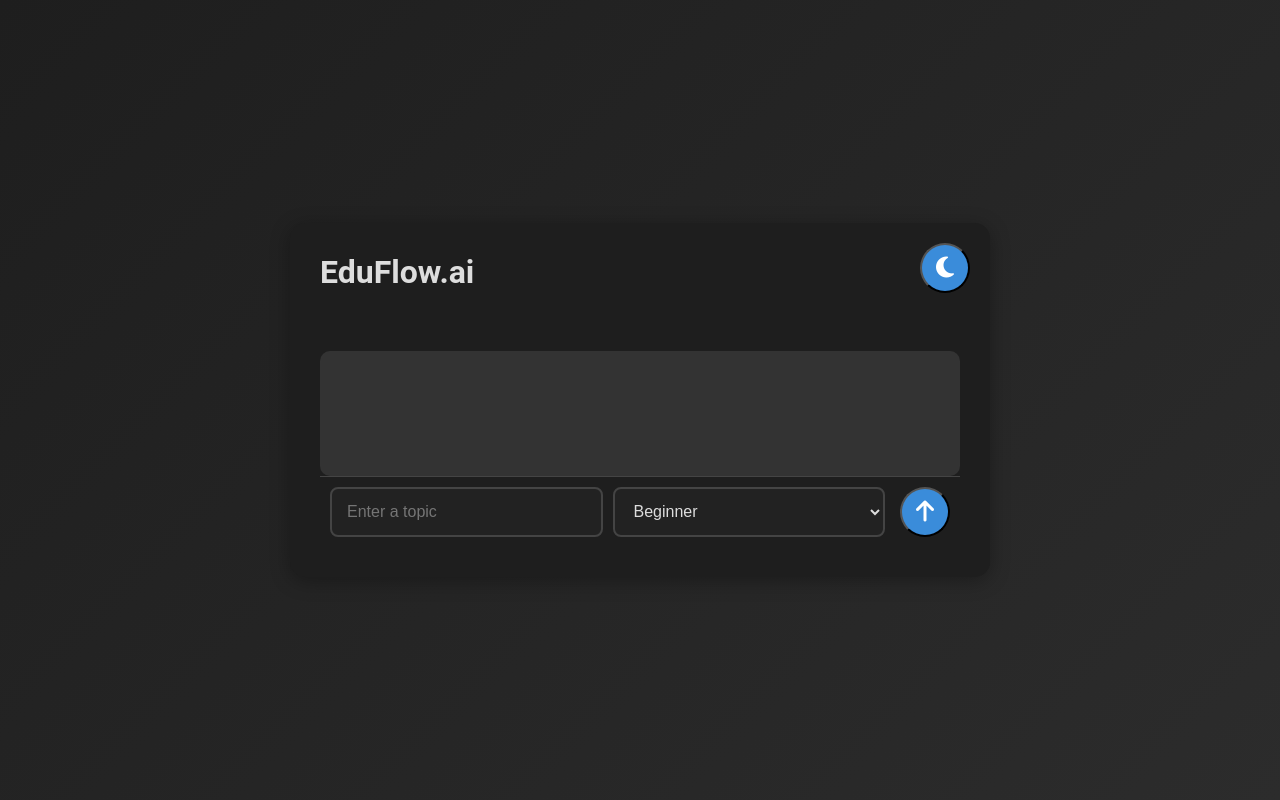
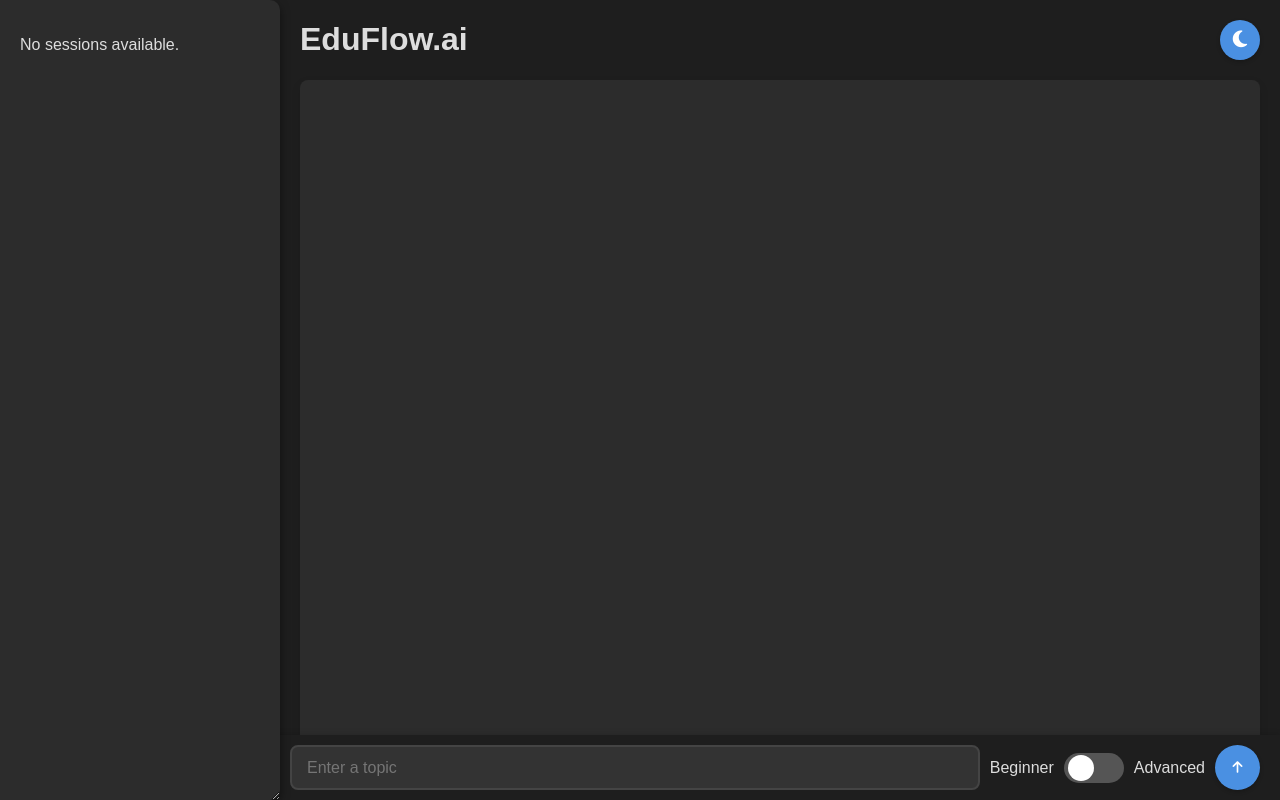
Before and after one commit to KRI5HNA-04/gemini, a Flask app: page / in a window 1280 px wide. Run offline with Flask 3, Linux system fonts and the light colour scheme; some libraries are stand-ins or nearby versions.

Commit message:
Updated app

```diff
--- a/static/app.js
+++ b/static/app.js
@@ -1,40 +1,36 @@
 document.addEventListener("DOMContentLoaded", function () {
+  // Load sessions from local storage on page load
+  loadSessions();
+
   document
     .getElementById("generateBtn")
     .addEventListener("click", generateContent);
   document.getElementById("themeToggle").addEventListener("click", toggleTheme);
+  document
+    .getElementById("deleteAllBtnInPanel")
+    .addEventListener("click", deleteAllSessions);
 
-  // Set the theme to dark mode by default
+  // Set the theme to dark mode by default if no theme is set
   if (!document.body.hasAttribute("data-theme")) {
     document.body.setAttribute("data-theme", "dark");
   }
 });
 
-let stopTyping = false; // Control flag for stopping the typing effect
-
 function generateContent() {
   const topic = document.getElementById("topic").value;
-  const level = document.getElementById("level").value;
+  const levelSlider = document.getElementById("levelSlider");
+  const level = levelSlider.checked ? "advanced" : "beginner"; // Adjusted logic for checkbox
   const resultDiv = document.getElementById("result");
   const actionBtn = document.getElementById("generateBtn");
-  const loadingIndicator = document.getElementById("loading");
 
   if (topic.trim() === "") {
     alert("Please enter a topic.");
     return;
   }
 
-  //   // Show the loading indicator
-  //   loadingIndicator.style.display = "flex";
-  //   resultDiv.innerHTML = ""; // Clear previous results
-
-  // Show the stop button and change the action button icon
-  actionBtn.innerHTML = `<span id="buttonIcon" class="icon">&#9632;</span>`; // Square button icon
-
-  // Reset the stopTyping flag in case it was set previously
+  actionBtn.innerHTML = `<span id="buttonIcon" class="icon">&#9632;</span>`; // Stop icon
   stopTyping = false;
 
-  // Make a POST request to the Flask server
   fetch("/generate", {
     method: "POST",
     headers: {
@@ -50,20 +46,19 @@
       if (data.error) {
         resultDiv.innerHTML = `<strong>Error:</strong> ${data.error}`;
       } else {
-        // Process response text
         let formattedResponse = data.response
-          .replace(/\*\*(.*?)\*\*/g, "<strong>$1</strong>") // Bold text
-          .replace(/\*/g, "") // Remove any remaining stars
-          .replace(/##\s*(.*?)(\n|$)/g, "<h2>$1</h2>") // Replace ## with <h2>
-          .replace(/###\s*(.*?)(\n|$)/g, "<h3>$1</h3>") // Replace ### with <h3>
-          .replace(/\n/g, "<br>") // Convert newlines to <br>
+          .replace(/\*\*(.*?)\*\*/g, "<strong>$1</strong>")
+          .replace(/\*/g, "")
+          .replace(/##\s*(.*?)(\n|$)/g, "<h2>$1</h2>")
+          .replace(/###\s*(.*?)(\n|$)/g, "<h3>$1</h3>")
+          .replace(/\n/g, "<br>")
           .trim();
 
-        // Clear previous content and loading spinner
         resultDiv.innerHTML = "";
+        typeContentWithHTML(resultDiv, formattedResponse);
 
-        // Call the function to type out the content with HTML interpretation
-        typeContentWithHTML(resultDiv, formattedResponse);
+        // Auto-generate and save session
+        saveSession(topic, formattedResponse);
       }
     })
     .catch((error) => {
@@ -71,36 +66,21 @@
       console.error("Error:", error);
     })
     .finally(() => {
-      // Hide the loading indicator
-      loadingIndicator.style.display = "none";
-
-      // Reset the action button icon to up arrow
-      if (!stopTyping) {
-        actionBtn.innerHTML = `<span id="buttonIcon" class="icon"><i class="fa-solid fa-arrow-up"></i></span>`; // Up Arrow
-      }
+      actionBtn.innerHTML = `<span id="buttonIcon" class="icon"><i class="fa-solid fa-arrow-up"></i></span>`; // Up Arrow
     });
 }
 
-// Function to stop the content generation
-function stopContentGeneration() {
-  stopTyping = true; // Set the flag to stop typing
-  document.getElementById(
-    "generateBtn"
-  ).innerHTML = `<span id="buttonIcon" class="icon"><i class="fa-solid fa-arrow-up"></i></span>`; // Up Arrow
-}
-
-// Function to generate letter-by-letter typing effect and interpret HTML
+// Function to simulate typing effect
 function typeContentWithHTML(element, content) {
-  let tempDiv = document.createElement("div"); // Create a temporary div to hold the HTML
-  tempDiv.innerHTML = content; // Inject the formatted content as HTML
-  let chars = Array.from(tempDiv.childNodes); // Convert child nodes to an array for processing
+  let tempDiv = document.createElement("div");
+  tempDiv.innerHTML = content;
+  let chars = Array.from(tempDiv.childNodes);
 
   let index = 0;
-  const speed = 50; // Typing speed in milliseconds
+  const speed = 50;
 
   function typeLetter() {
     if (index < chars.length && !stopTyping) {
-      // Append the next character or HTML element to the resultDiv
       element.appendChild(chars[index]);
       index++;
       setTimeout(typeLetter, speed);
@@ -111,14 +91,95 @@
     }
   }
 
-  // Clear previous content and start typing out the new content
   element.innerHTML = "";
   typeLetter();
 }
 
-// Function to toggle between light and dark themes
+// Save session to localStorage
+function saveSession(topic, content) {
+  const sessionData = {
+    topic: topic,
+    content: content,
+    timestamp: new Date().toLocaleString(),
+  };
+
+  let sessions = JSON.parse(localStorage.getItem("sessions")) || [];
+  sessions.push(sessionData);
+  localStorage.setItem("sessions", JSON.stringify(sessions));
+
+  // Update session panel
+  loadSessions();
+}
+
+// Load sessions from localStorage and display in the session panel
+function loadSessions() {
+  const sessionsPanel = document.getElementById("sessionsPanel");
+  const sessions = JSON.parse(localStorage.getItem("sessions")) || [];
+
+  sessionsPanel.innerHTML = ""; // Clear existing sessions
+
+  if (sessions.length === 0) {
+    sessionsPanel.innerHTML = `<p>No sessions available.</p>`;
+    return;
+  }
+
+  sessions.forEach((session, index) => {
+    const sessionElement = document.createElement("div");
+    sessionElement.classList.add("session");
+    sessionElement.innerHTML = `
+      <strong>Topic:</strong> ${session.topic}<br>
+      <strong>Date:</strong> ${session.timestamp}<br>
+      <button class="loadSessionBtn" data-index="${index}">Load</button>
+      <button class="deleteSessionBtn" data-index="${index}">Delete</button>
+    `;
+    sessionsPanel.appendChild(sessionElement);
+  });
+
+  // Add event listeners for load and delete buttons
+  document
+    .querySelectorAll(".loadSessionBtn")
+    .forEach((btn) => btn.addEventListener("click", loadSession));
+  document
+    .querySelectorAll(".deleteSessionBtn")
+    .forEach((btn) => btn.addEventListener("click", deleteSession));
+}
+
+// Load a session from localStorage
+function loadSession(event) {
+  const index = event.target.getAttribute("data-index");
+  const sessions = JSON.parse(localStorage.getItem("sessions")) || [];
+  const session = sessions[index];
+
+  if (session) {
+    document.getElementById("topic").value = session.topic;
+    document.getElementById("result").innerHTML = session.content;
+  }
+}
+
+// Delete a single session from localStorage
+function deleteSession(event) {
+  const index = event.target.getAttribute("data-index");
+  let sessions = JSON.parse(localStorage.getItem("sessions")) || [];
+
+  sessions.splice(index, 1);
+  localStorage.setItem("sessions", JSON.stringify(sessions));
+
+  // Reload sessions
+  loadSessions();
+}
+
+// Delete all sessions from localStorage
+function deleteAllSessions() {
+  if (confirm("Are you sure you want to delete all sessions?")) {
+    localStorage.removeItem("sessions");
+    loadSessions();
+  }
+}
+
+// Toggle theme between dark and light mode
 function toggleTheme() {
   const currentTheme = document.body.getAttribute("data-theme");
   const newTheme = currentTheme === "dark" ? "light" : "dark";
   document.body.setAttribute("data-theme", newTheme);
+  console.log(`Theme changed to: ${newTheme}`); // Debugging output
 }
--- a/static/style.css
+++ b/static/style.css
@@ -1,138 +1,303 @@
 /* General Styles */
-.loading {
-    display: none; /* Hidden by default */
-    text-align: center;
-    color: #4a90e2; /* Loading text color */
-    font-size: 1.2rem;
+body {
+    font-family: Arial, sans-serif;
+    margin: 0;
+    padding: 0;
+    background-color: #f0f0f0;
+    color: #333;
+    transition: background-color 0.3s, color 0.3s;
 }
 
-.loading p {
-    margin-top: 10px;
-}
-
-/* Spinner Styles */
-.spinner {
-    border: 8px solid rgba(0, 0, 0, 0.1); /* Light grey */
-    border-left: 8px solid #4a90e2; /* Blue color */
-    border-radius: 50%;
-    width: 50px;
-    height: 50px;
-    animation: spin 1s linear infinite;
-    margin: 0 auto; /* Center the spinner */
-}
-
-@keyframes spin {
-    0% { transform: rotate(0deg); }
-    100% { transform: rotate(360deg); }
-}
-
-/* Dark Theme Adjustments */
-body[data-theme="dark"] .loading {
+[data-theme="dark"] {
+    background-color: #1e1e1e;
     color: #ddd;
 }
 
-body[data-theme="dark"] .spinner {
-    border-left: 8px solid #3a8cda; /* Darker blue color */
+/* .sessions-panel {
+    display: none;
+} */
+
+.container {
+    max-width: 800px;
+    margin: 0 auto;
+    padding: 20px;
 }
 
-/* General Styles */
-* {
-    margin: 0;
-    padding: 0;
-    box-sizing: border-box;
+/* Header */
+header {
+    text-align: center;
+    margin-bottom: 20px;
 }
 
-body {
-    font-family: 'Roboto', sans-serif;
-    background: linear-gradient(135deg, #f3f4f7, #eaeef2);
-    color: #333;
-    height: 100vh;
-    display: flex;
-    justify-content: center;
-    align-items: center;
-    transition: background-color 0.3s, color 0.3s;
+header h1 {
+    font-size: 2.5rem;
+    color: #4a90e2;
 }
 
-body[data-theme="dark"] {
-    background: linear-gradient(135deg, #1e1e1e, #2c2c2c);
+[data-theme="dark"] header h1 {
+    color: #4a90e2;
+}
+
+/* Form Styles */
+form {
+    display: flex;
+    flex-direction: column;
+    gap: 10px;
+    margin-bottom: 20px;
+}
+
+form input,
+form textarea {
+    padding: 10px;
+    border-radius: 5px;
+    border: 1px solid #ccc;
+    font-size: 1rem;
+}
+
+form input:focus,
+form textarea:focus {
+    border-color: #4a90e2;
+    outline: none;
+}
+
+form button {
+    padding: 10px 20px;
+    background-color: #4a90e2;
+    color: white;
+    border: none;
+    border-radius: 5px;
+    cursor: pointer;
+    font-size: 1rem;
+    transition: background-color 0.3s;
+}
+
+form button:hover {
+    background-color: #357abf;
+}
+
+/* Result Section */
+/* #result {
+    margin-top: 20px;
+    padding: 20px;
+    background-color: #ffffff;
+    border-radius: 8px;
+    box-shadow: 0 2px 8px rgba(0, 0, 0, 0.1);
+    line-height: 1.6;
+    margin-left: 300px;
+}
+
+[data-theme="dark"] #result {
+    background-color: #2c2c2c;
+    box-shadow: 0 2px 8px rgba(0, 0, 0, 0.5);
+} */
+
+/* Sessions Panel */
+.sessions-panel {
+    position: fixed;
+    top: 0;
+    left: 0;
+    bottom: 0;
+    background-color: #ffffff;
+    box-shadow: 0 4px 10px rgba(0, 0, 0, 0.1);
+    padding: 20px;
+    overflow-y: auto;
+    z-index: 10;
+    transition: width 0.3s;
+    resize: horizontal;
+    min-width: 240px;
+    max-width: 400px;
+    border-radius: 0 10px 10px 0;
+    scrollbar-width: none;
+}
+
+[data-theme="dark"] .sessions-panel {
+    background-color: #2c2c2c;
+    box-shadow: 0 4px 10px rgba(0, 0, 0, 0.5);
+}
+
+.sessions-panel h2 {
+    font-size: 1.8rem;
+    margin-bottom: 20px;
+    color: #4a90e2;
+    text-align: center;
+}
+
+.sessions-list {
+    display: flex;
+    flex-direction: column;
+    gap: 15px;
+    margin-bottom: 20px;
+    column-gap: 50px;
+}
+
+.session {
+    display: flex;
+    flex-direction: column;
+    padding: 10px;
+    border-radius: 8px;
+    background-color: #f7f7f7;
+    box-shadow: 0 2px 8px rgba(0, 0, 0, 0.1);
+    transition: transform 0.2s;
+    margin-bottom: 15px;
+}
+
+[data-theme="dark"] .session {
+    background-color: #444;
+    box-shadow: 0 2px 8px rgba(0, 0, 0, 0.3);
+}
+
+.session:hover {
+    transform: scale(1.02);
+}
+
+.session strong {
+    color: #333;
+}
+
+[data-theme="dark"] .session strong {
     color: #ddd;
 }
 
-.container {
-    width: 100%;
-    max-width: 700px;
-    padding: 30px;
-    background-color: white;
-    border-radius: 15px;
-    box-shadow: 0 4px 20px rgba(0, 0, 0, 0.1);
-    text-align: left;
-    position: relative;
-    display: flex;
-    flex-direction: column;
-    height: auto;
+.session button {
+    align-self: flex-start;
+    /* display: flex; */
+    justify-content: space-between;
+    margin-top: 10px;
+    padding: 5px 10px;
+    border-radius: 5px;
+    border: none;
+    cursor: pointer;
+    font-size: 0.9rem;
+    transition: background-color 0.3s;
 }
 
-[data-theme="dark"] .container {
-    background-color: #1e1e1e;
-    box-shadow: 0 4px 20px rgba(0, 0, 0, 0.3);
-}
-
-.site-title {
-    font-size: 2.2rem;
-    color: #4a90e2;
-    margin-bottom: 20px;
-}
-
-body[data-theme="dark"] .site-title {
+.session .loadSessionBtn {
+    background-color: #4a90e2;
     color: white;
 }
 
-body:not([data-theme="dark"]) .site-title {
-    color: black;
+.session .loadSessionBtn:hover {
+    background-color: #357abf;
 }
 
-.logo {
-    width: 100px; /* Adjust size as needed */
-    height: auto;
-    margin-bottom: 20px;
+.session .deleteSessionBtn {
+    background-color: #ff4d4d;
+    color: white;
 }
 
-#themeToggle {
-    position: absolute;
-    top: 20px;
-    right: 20px;
+.session .deleteSessionBtn:hover {
+    background-color: #cc3b3b;
 }
 
-#themeToggle img {
-    width: 24px; /* Adjust size as needed */
-    height: 24px;
+#deleteAllBtnInPanel {
+    background-color: #ff4d4d;
+    color: white;
+    padding: 10px 20px;
+    border: none;
+    border-radius: 5px;
+    cursor: pointer;
+    transition: background-color 0.3s;
 }
 
-.result-section {
-    margin-top: 60px;
-    padding: 20px;
-    background-color: var(--bg-color);
-    border-radius: 10px;
-    max-height: 700px;
-    overflow-y: auto;
-    font-size: 1.1rem;
-    line-height: 1.6;
-    white-space: pre-wrap;
+#deleteAllBtnInPanel:hover {
+    background-color: #cc3b3b;
 }
 
-[data-theme="dark"] .result-section {
-    background-color: #333;
-    color: #f9f9f9;
+[data-theme="dark"] #deleteAllBtnInPanel {
+    background-color: #cc3b3b;
 }
 
+/* Toggle Button */
+#themeToggle {
+    /* position: fixed;
+    bottom: 20px;
+    right: 20px;
+    padding: 10px;
+    border-radius: 50%;
+    border: none;
+    background-color: #4a90e2;
+    color: white;
+    cursor: pointer;
+    font-size: 1.2rem;
+    transition: background-color 0.3s;
+    box-shadow: 0 4px 10px rgba(0, 0, 0, 0.1); */
+
+    position: absolute;
+    right: 20px; /* Distance from the right edge */
+    top: 20px; /* Distance from the top edge */
+    background-color: #4a90e2;
+    color: white;
+    border: none;
+    border-radius: 50%;
+    width: 40px;
+    height: 40px;
+    display: flex;
+    align-items: center;
+    justify-content: center;
+    cursor: pointer;
+    font-size: 1.2rem;
+    transition: background-color 0.3s;
+}
+
+#themeToggle:hover {
+    background-color: #357abf;
+}
+
+/* Media Queries */
+@media (max-width: 768px) {
+    .sessions-panel {
+        position: static;
+        width: 100%;
+        border-radius: 0;
+        box-shadow: none;
+    }
+
+    #themeToggle {
+        bottom: 10px;
+        right: 10px;
+    }
+}
+
+@media (max-width: 800px) {
+    .input-section {
+        left: 0; /* Remove left alignment */
+        right: 0;
+        width: 100%; /* Full width */
+        margin-left: 0;
+        padding: 10px; /* Reduce padding for smaller screens */
+    }
+}
+
+/* Updated Input Section */
 .input-section {
+    /* position: fixed;
+    bottom: 0;
+    left: 270px;
+    width: calc(100% - 270px);
+    background-color: #ffffff;
+    padding: 15px 20px;
+    display: flex;
+    align-items: center;
+    justify-content: space-between;
+    gap: 15px;
+    border-top: 1px solid #ddd;
+    box-shadow: 0 -2px 10px rgba(0, 0, 0, 0.1);
+    z-index: 1000;
+    border-radius: 10px 10px 0 0;  */
+
+    position: fixed;
+    bottom: 0;
+    left: 270px; /* Align with content area */
+    right: 0; /* Ensure it stays within the viewport */
+    width: auto; /* Auto width to fit within the container */
+    background-color: white;
+    padding: 10px 20px; /* Added padding for spacing */
     display: flex;
     flex-wrap: wrap;
     gap: 10px;
-    padding: 10px;
-    border-top: 1px solid #ddd;
-    background-color: white;
-    margin-top: auto;
+    /* border-top: 1px solid #ddd; */
+    box-shadow: 0 -2px 5px rgba(0, 0, 0, 0.1);
+    z-index: 5; /* Ensure it stays on top */
 }
 
 [data-theme="dark"] .input-section {
@@ -149,11 +314,12 @@
     outline: none;
     transition: border-color 0.3s;
     min-width: 150px;
+    background-color: #f9f9f9;
 }
 
 [data-theme="dark"] .input-box {
     border-color: #444;
-    background-color: #222;
+    background-color: #333;
     color: #ddd;
 }
 
@@ -161,110 +327,166 @@
     border-color: #4a90e2;
 }
 
-[data-theme="dark"] .input-box:focus {
-    border-color: #4a90e2;
-}
-
-.btn {
+.btn.action-btn {
     background-color: #4a90e2;
     color: white;
-    width: 50px;
-    height: 50px;
+    width: 45px;
+    height: 45px;
     border-radius: 50%;
     display: flex;
     align-items: center;
     justify-content: center;
     padding: 0;
-    margin-left: 5px;
+    box-shadow: 0 2px 4px rgba(0, 0, 0, 0.2);
+    transition: background-color 0.3s, transform 0.3s;
+    border: none;
 }
 
-.btn img {
-    width: 24px; /* Adjust size as needed */
-    height: 24px;
+.btn.action-btn:hover {
+    background-color: #357abf;
+    transform: scale(1.1);
 }
 
-.btn:hover {
+.level-slider {
+    display: flex;
+    align-items: center;
+    justify-content: center;
+    gap: 10px;
+}
+
+.level-slider span {
+    font-size: 1rem;
+    color: inherit;
+}
+
+/* Toggle Switch */
+.switch {
+    position: relative;
+    display: inline-block;
+    width: 60px;
+    height: 30px;
+}
+
+.switch input {
+    opacity: 0;
+    width: 0;
+    height: 0;
+}
+
+.slider {
+    position: absolute;
+    cursor: pointer;
+    top: 0;
+    left: 0;
+    right: 0;
+    bottom: 0;
+    background-color: #ccc;
+    transition: 0.4s;
+    border-radius: 34px;
+}
+
+.slider:before {
+    position: absolute;
+    content: "";
+    height: 26px;
+    width: 26px;
+    left: 4px;
+    bottom: 2px;
+    background-color: white;
+    transition: 0.4s;
+    border-radius: 50%;
+}
+
+input:checked + .slider {
+    background-color: #4a90e2;
+}
+
+input:checked + .slider:before {
+    transform: translateX(30px);
+}
+
+/* Dark Theme Adjustments */
+[data-theme="dark"] .slider {
+    background-color: #555;
+}
+
+[data-theme="dark"] input:checked + .slider {
     background-color: #357abf;
 }
 
-button.stop-btn {
-    background-color: #ff4d4d;
-    color: white;
+/* Updated Result Section */
+#result {
+    background-color: #fff;
+    padding: 20px;
+    border-radius: 8px;
+    box-shadow: 0 4px 10px rgba(0, 0, 0, 0.1);
+    margin: 20px;
+    max-height: 80vh;
+    overflow-y: auto;
+    font-size: 1rem;
+    line-height: 1.6;
+    transition: background-color 0.3s, color 0.3s;
+    margin-left: 300px;
+    height: 100vh;
 }
 
-button.stop-btn:hover {
-    background-color: #cc3b3b;
+.title {
+    margin-left: 300px;
 }
 
-body[data-theme="dark"] .result-section::-webkit-scrollbar {
-    display: none;
+/* Dark Theme for Result Section */
+[data-theme="dark"] #result {
+    background-color: #2c2c2c;
+    color: #ddd;
 }
 
-.action-btn {
-    background-color: #4a90e2;
-    color: white;
-    width: 50px;
-    height: 50px;
-    border-radius: 50%;
-    display: flex;
-    align-items: center;
-    justify-content: center;
-    padding: 0;
+/* Styling for Headings inside Result Section */
+#result h2 {
+    font-size: 1.5rem;
+    margin-top: 20px;
+    color: #4a90e2;
 }
 
-[data-theme="dark"] .action-btn {
-    background-color: #3a8cda;
+#result h3 {
+    font-size: 1.25rem;
+    margin-top: 15px;
+    color: #357abf;
 }
 
-.action-btn:hover {
-    background-color: #357abf;
+/* Styling for Bold Text */
+#result strong {
+    color: #4a90e2;
 }
 
-[data-theme="dark"] .action-btn:hover {
-    background-color: #2b6cb0;
+/* Dark Theme Adjustments */
+[data-theme="dark"] #result h2,
+[data-theme="dark"] #result h3,
+[data-theme="dark"] #result strong {
+    color: #5ba0e2;
 }
 
-.stop-btn {
-    background-color: #ff4d4d;
-    color: white;
-    width: 50px;
-    height: 50px;
-    border-radius: 50%;
-    display: flex;
-    align-items: center;
-    justify-content: center;
-    padding: 0;
+/* Scrollbar Styling */
+#result::-webkit-scrollbar {
+    width: 8px;
 }
 
-[data-theme="dark"] .stop-btn {
-    background-color: #cc3b3b;
+#result::-webkit-scrollbar-track {
+    background: #f1f1f1;
 }
 
-.stop-btn:hover {
-    background-color: #cc3b3b;
+#result::-webkit-scrollbar-thumb {
+    background: #888;
+    border-radius: 4px;
 }
 
-[data-theme="dark"] .stop-btn:hover {
-    background-color: #b12a2a;
+#result::-webkit-scrollbar-thumb:hover {
+    background: #555;
 }
 
-.icon {
-    display: inline-block;
-    font-size: 1.5rem;
+[data-theme="dark"] #result::-webkit-scrollbar-track {
+    background: #444;
 }
 
-@media (max-width: 600px) {
-    .container {
-        width: 90%;
-        padding: 15px;
-    }
-
-    .input-section {
-        flex-direction: column;
-    }
-
-    .input-box {
-        width: 100%;
-        margin: 8px 0;
-    }
+[data-theme="dark"] #result::-webkit-scrollbar-thumb {
+    background: #666;
 }
--- a/templates/index.html
+++ b/templates/index.html
@@ -11,18 +11,34 @@
     ></script>
   </head>
   <body data-theme="dark">
-    <!-- Set dark mode by default -->
-    <div class="container">
+    <!-- Main Container -->
+    <div class="main-container">
+      <!-- Sessions Panel -->
+      <div id="sessionsPanel" class="sessions-panel">
+        <h2 class="title">Sessions</h2>
+        <div id="sessionsList" class="sessions-list">
+          <!-- Sessions will be dynamically inserted here -->
+        </div>
+        <button id="deleteAllBtnInPanel" class="action-btn">Delete All</button>
+      </div>
+
+      <!-- Content Container -->
+      <div class="content-container">
+        <!-- Header -->
         <div class="header">
-        <h1>EduFlow.ai</h1>
+          <h1 class="title">EduFlow.ai</h1>
           <button id="themeToggle" class="btn action-btn">
             <span class="icon"><i class="fa-solid fa-moon"></i></span>
-          <!-- Moon icon for dark theme -->
           </button>
         </div>
+
+        <!-- Result Section -->
         <div id="result" class="result-section">
           <!-- Content generated here -->
         </div>
+      </div>
+
+      <!-- Input Section -->
       <div class="input-section">
         <input
           type="text"
@@ -30,18 +46,22 @@
           placeholder="Enter a topic"
           class="input-box"
         />
-        <select id="level" class="input-box">
-          <option value="beginner">Beginner</option>
-          <option value="advanced">Advanced</option>
-        </select>
+        <div class="level-slider">
+          <span>Beginner</span>
+          <label class="switch">
+            <input type="checkbox" id="levelSlider" />
+            <span class="slider round"></span>
+          </label>
+          <span>Advanced</span>
+        </div>
         <button id="generateBtn" class="btn action-btn">
           <span id="buttonIcon" class="icon"
             ><i class="fa-solid fa-arrow-up"></i
           ></span>
-          <!-- Up Arrow icon -->
         </button>
       </div>
     </div>
+
     <script src="/static/app.js"></script>
   </body>
 </html>
```
Lines whose indentation alone changed are shown as unchanged.
